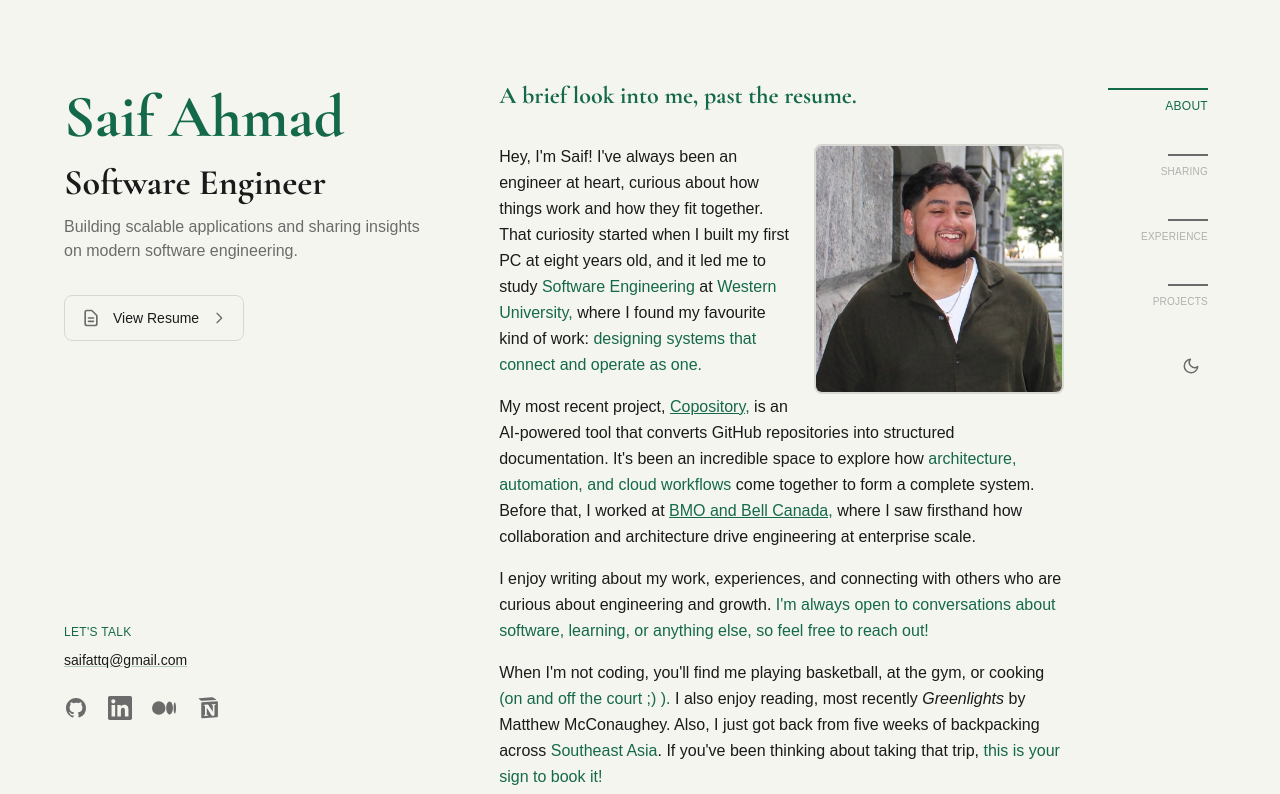
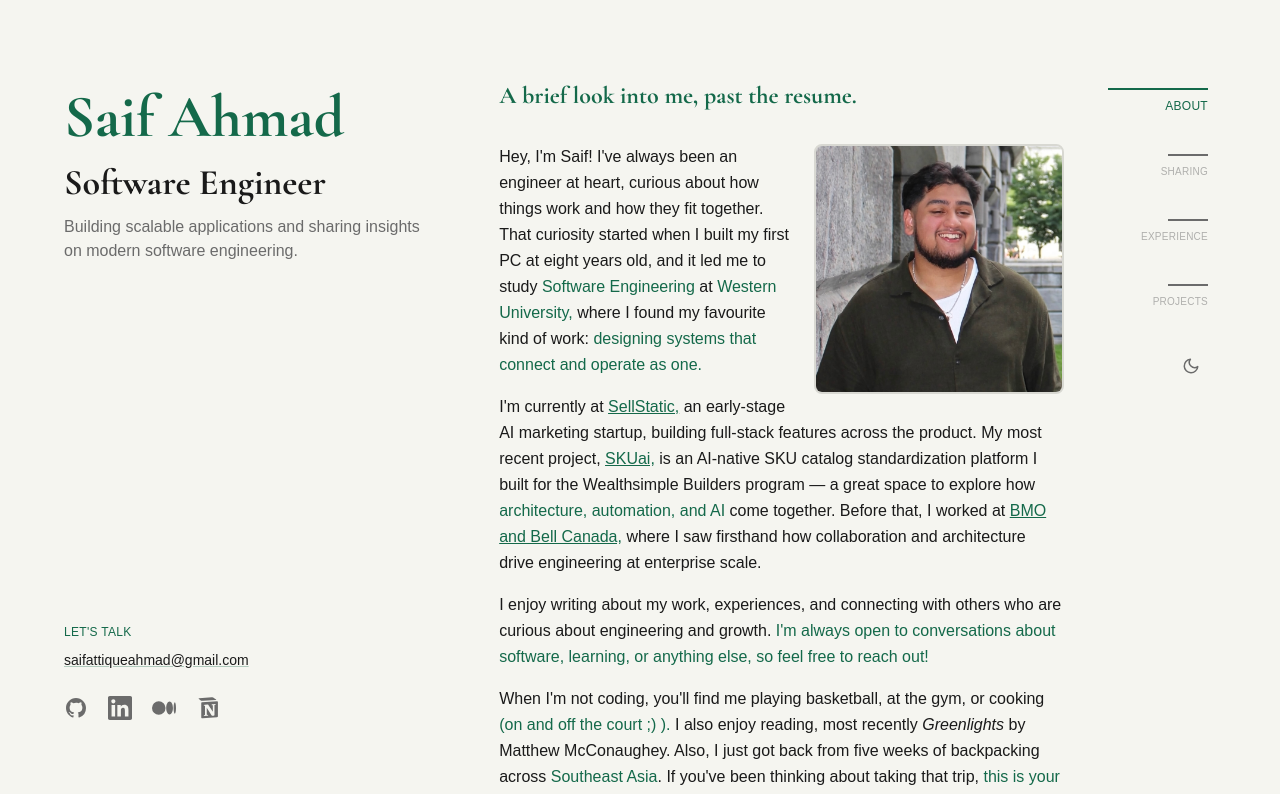
Before and after one commit to saifahmad02/portfoliov2, a Next.js app in the folder portfolio/: page / in a window 1280 px wide. Shown: the top 794 px of the page. Built offline with nearby package versions, Linux system fonts and the light colour scheme.

Commit message:
Fixed resume, added project stack and updated bio

```diff
--- a/portfolio/src/components/layout/LeftSidebar.tsx
+++ b/portfolio/src/components/layout/LeftSidebar.tsx
@@ -21,8 +21,8 @@
           {profileData.tagline || profileData.bio}
         </p>
 
-        {/* Resume Link - Desktop only */}
-        {profileData.resumeUrl && (
+        {/* Resume Link - Desktop only (deprecated) */}
+        {/* {profileData.resumeUrl && (
           <a
             href={profileData.resumeUrl}
             target="_blank"
@@ -53,7 +53,7 @@
               <path d="M9 5l7 7-7 7" />
             </svg>
           </a>
-        )}
+        )} */}
       </div>
 
       {/* Social Icons + Contact - Anchored at Bottom */}
@@ -104,6 +104,7 @@
                 )}
               </a>
             ))}
+          {/* Resume icon - deprecated
           {profileData.resumeUrl && (
             <a
               href={profileData.resumeUrl}
@@ -118,7 +119,7 @@
                 <path d="M9 13h6M9 17h6" />
               </svg>
             </a>
-          )}
+          )} */}
         </div>
 
         {/* Social Icons - Desktop only */}
--- a/portfolio/src/components/sections/About.tsx
+++ b/portfolio/src/components/sections/About.tsx
@@ -55,14 +55,20 @@
         </p>
 
         <p>
-          My most recent project,{" "}
+          I&apos;m currently at{" "}
+          <a
+            href="#experience"
+            className="text-accent underline"
+          >
+            SellStatic,
+          </a> an early-stage AI marketing startup, building full-stack features across the product. My most recent project,{" "}
           <a
             href="#projects"
             className="text-accent underline"
           >
-            Copository,
-          </a> is an AI-powered tool that converts GitHub repositories into structured documentation. It&apos;s been an incredible space to explore how{" "}
-          <span className="text-accent">architecture, automation, and cloud workflows</span> come together to form a complete system. Before that, I worked at{" "}
+            SKUai,
+          </a> is an AI-native SKU catalog standardization platform I built for the Wealthsimple Builders program — a great space to explore how{" "}
+          <span className="text-accent">architecture, automation, and AI</span> come together. Before that, I worked at{" "}
           <a
             href="#experience"
             className="text-accent underline"
--- a/portfolio/src/components/sections/Projects.tsx
+++ b/portfolio/src/components/sections/Projects.tsx
@@ -12,9 +12,8 @@
   const [selectedProject, setSelectedProject] = useState<Project | null>(null);
   const [hoveredId, setHoveredId] = useState<string | null>(null);
 
-  // Get featured project (first one with featured: true, or just first project)
-  const featuredProject = projects.find((p) => p.featured) || projects[0];
-  const listProjects = projects.filter((p) => p.id !== featuredProject?.id);
+  const featuredProjects = projects.filter((p) => p.featured);
+  const listProjects = projects.filter((p) => !p.featured);
 
   return (
     <section id="projects" className="pb-12 lg:pb-40">
@@ -23,9 +22,10 @@
         tagline="A collection of projects and contributions I'm proud of."
       />
 
-      {/* Featured Project Card */}
-      {featuredProject && (
+      {/* Featured Project Cards */}
+      {featuredProjects.map((featuredProject) => (
         <div
+          key={featuredProject.id}
           onClick={() => setSelectedProject(featuredProject)}
           className="mb-8 lg:mb-16 border-[0.5px] border-featured-border rounded-lg overflow-hidden cursor-pointer transition-all duration-300 hover:border-accent hover:shadow-[0_8px_30px_rgb(20,105,74,0.3)] dark:hover:shadow-[0_8px_30px_rgb(61,157,104,0.4)]"
         >
@@ -97,7 +97,7 @@
             </div>
           </div>
         </div>
-      )}
+      ))}
 
       {/* Project List */}
       <div className="flex flex-col overflow-hidden">
--- a/portfolio/src/data/profile.json
+++ b/portfolio/src/data/profile.json
@@ -3,7 +3,7 @@
   "headline": "Software Engineer",
   "tagline": "Building scalable applications and sharing insights on modern software engineering.",
   "bio": "Building scalable applications and sharing insights on modern software engineering. Passionate about creating elegant solutions to complex problems.",
-  "email": "saifattq@gmail.com",
+  "email": "saifattiqueahmad@gmail.com",
   "resumeUrl": "https://drive.google.com/file/d/1vsbJUTsZHk4uLlmAhlbAva3vh4GI-cyc/view?usp=sharing",
   "mediumUrl": "https://medium.com/@saifattiqueahmadd",
   "notionUrl": "https://saifsgallery.notion.site/Case-Studies-by-Saif-Ahmad-295819ee44518044acaed2503e66d847",
```
